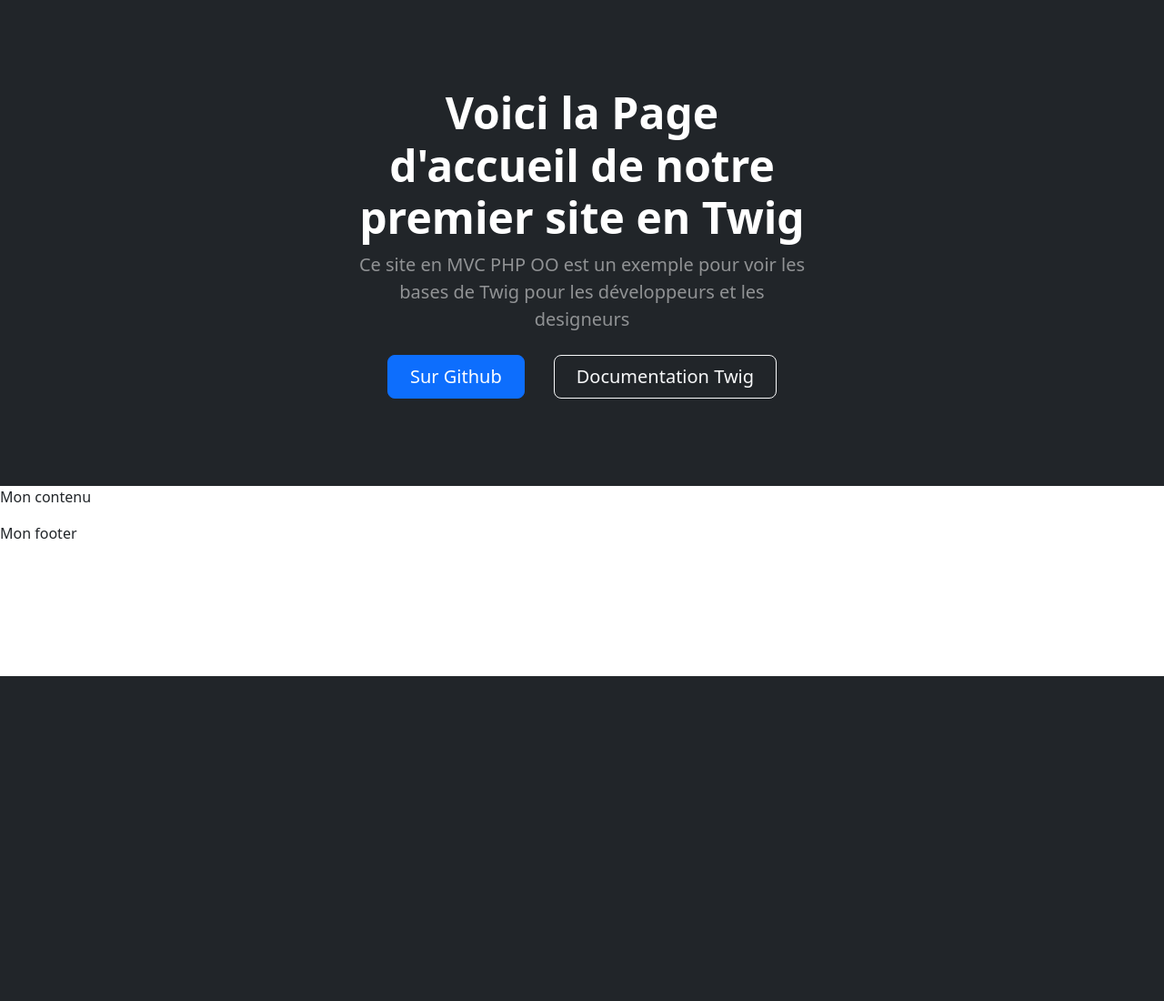
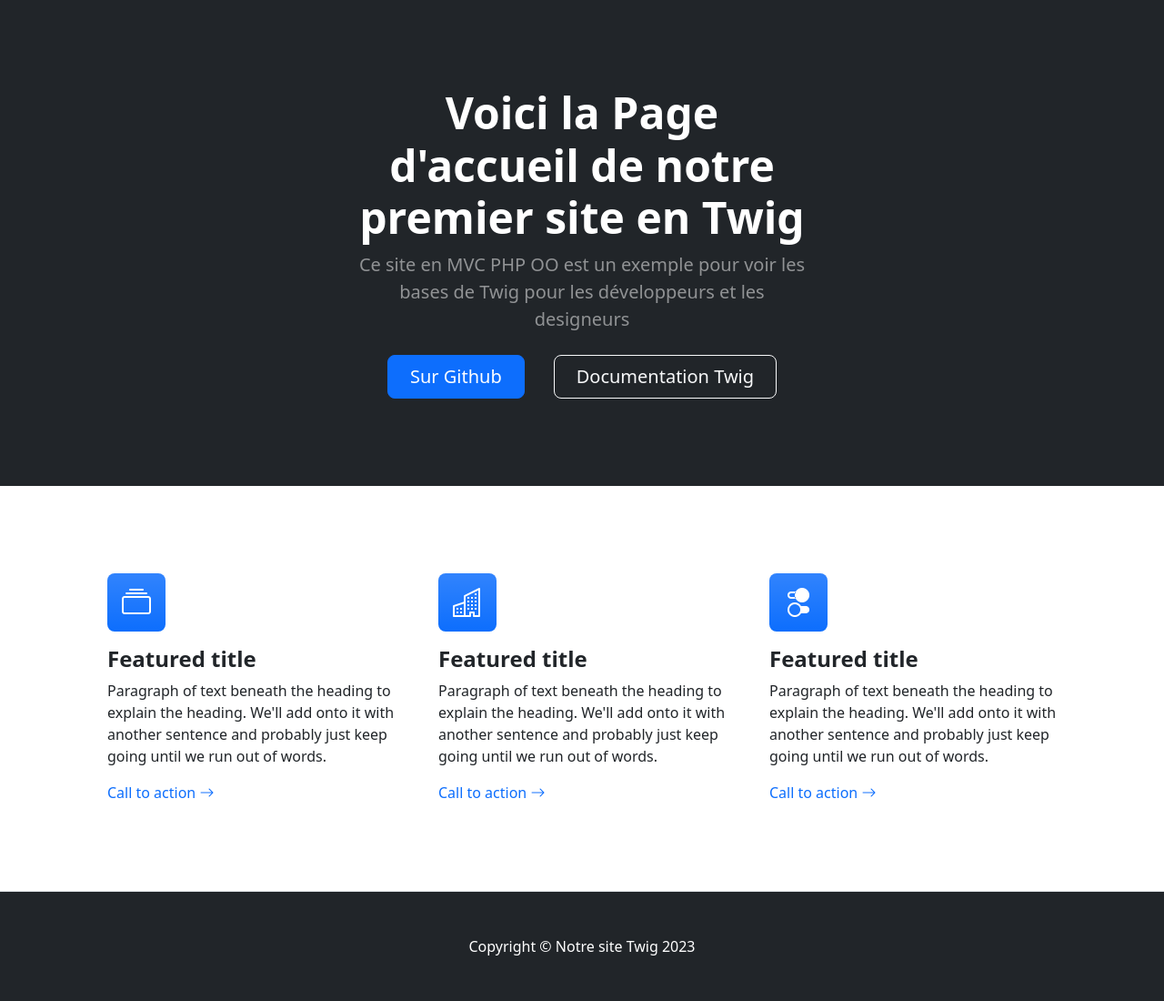
Before and after one commit to WebDevCF2m2022/twig, a PHP site: template view/template.html.twig in a window 1280 px wide. Shown: the part 57-1157 px from the top of the page at 91% size. Before the commit the page ends 800 px from the top, so only its background shows below. Run offline with PHP 8.4, Linux system fonts and the light colour scheme; the template is opened without the code that fills it, so the values that code supplies are empty; some libraries are stand-ins or nearby versions.

Commit message:
center and footer

```diff
--- a/view/template.html.twig
+++ b/view/template.html.twig
@@ -37,9 +37,10 @@
                 <div class="row gx-5 justify-content-center">
                     <div class="col-lg-6">
                         <div class="text-center my-5">
-                            <h1 class="display-5 fw-bolder text-white mb-2">Voici la Page d'accueil de notre premier site en Twig </h1>
+                            <h1 class="display-5 fw-bolder text-white mb-2">
+                                {% block h1 %}Voici la Page d'accueil de notre premier site en Twig {% endblock %}</h1>
 
-                            <p class="lead text-white-50 mb-4">Ce site en MVC PHP OO est un exemple pour voir les bases de Twig pour les développeurs et les designeurs</p>
+                            <p class="lead text-white-50 mb-4">{% block leadtext %}Ce site en MVC PHP OO est un exemple pour voir les bases de Twig pour les développeurs et les designeurs{% endblock %}</p>
                             <div class="d-grid gap-3 d-sm-flex justify-content-sm-center">
                                 <a class="btn btn-primary btn-lg px-4 me-sm-3" href="https://github.com/WebDevCF2m2022/twig" target="_blank">Sur Github</a>
                                 <a class="btn btn-outline-light btn-lg px-4" href="https://twig.symfony.com/" target="_blank">Documentation Twig</a>
@@ -50,8 +51,48 @@
             </div>
         </header>
     {% endblock %}
-    {% block content %}<p>Mon contenu</p>{% endblock %}
-    {% block footer %}<p>Mon footer</p>{% endblock %}
+    {% block content %}
+        <!-- Features section-->
+        <section class="py-5 border-bottom" id="features">
+            <div class="container px-5 my-5">
+                <div class="row gx-5">
+                    <div class="col-lg-4 mb-5 mb-lg-0">
+                        <div class="feature bg-primary bg-gradient text-white rounded-3 mb-3"><i class="bi bi-collection"></i></div>
+                        <h2 class="h4 fw-bolder">Featured title</h2>
+                        <p>Paragraph of text beneath the heading to explain the heading. We'll add onto it with another sentence and probably just keep going until we run out of words.</p>
+                        <a class="text-decoration-none" href="#!">
+                            Call to action
+                            <i class="bi bi-arrow-right"></i>
+                        </a>
+                    </div>
+                    <div class="col-lg-4 mb-5 mb-lg-0">
+                        <div class="feature bg-primary bg-gradient text-white rounded-3 mb-3"><i class="bi bi-building"></i></div>
+                        <h2 class="h4 fw-bolder">Featured title</h2>
+                        <p>Paragraph of text beneath the heading to explain the heading. We'll add onto it with another sentence and probably just keep going until we run out of words.</p>
+                        <a class="text-decoration-none" href="#!">
+                            Call to action
+                            <i class="bi bi-arrow-right"></i>
+                        </a>
+                    </div>
+                    <div class="col-lg-4">
+                        <div class="feature bg-primary bg-gradient text-white rounded-3 mb-3"><i class="bi bi-toggles2"></i></div>
+                        <h2 class="h4 fw-bolder">Featured title</h2>
+                        <p>Paragraph of text beneath the heading to explain the heading. We'll add onto it with another sentence and probably just keep going until we run out of words.</p>
+                        <a class="text-decoration-none" href="#!">
+                            Call to action
+                            <i class="bi bi-arrow-right"></i>
+                        </a>
+                    </div>
+                </div>
+            </div>
+        </section>
+    {% endblock %}
+    {% block footer %}
+        <!-- Footer-->
+        <footer class="py-5 bg-dark">
+            <div class="container px-5"><p class="m-0 text-center text-white">Copyright &copy; Notre site Twig  {{ "now"|date("Y") }} </p></div>
+        </footer>
+    {% endblock %}
 {% endblock %}
 {% block javascripts %}
     <!-- Bootstrap core JS-->
```
